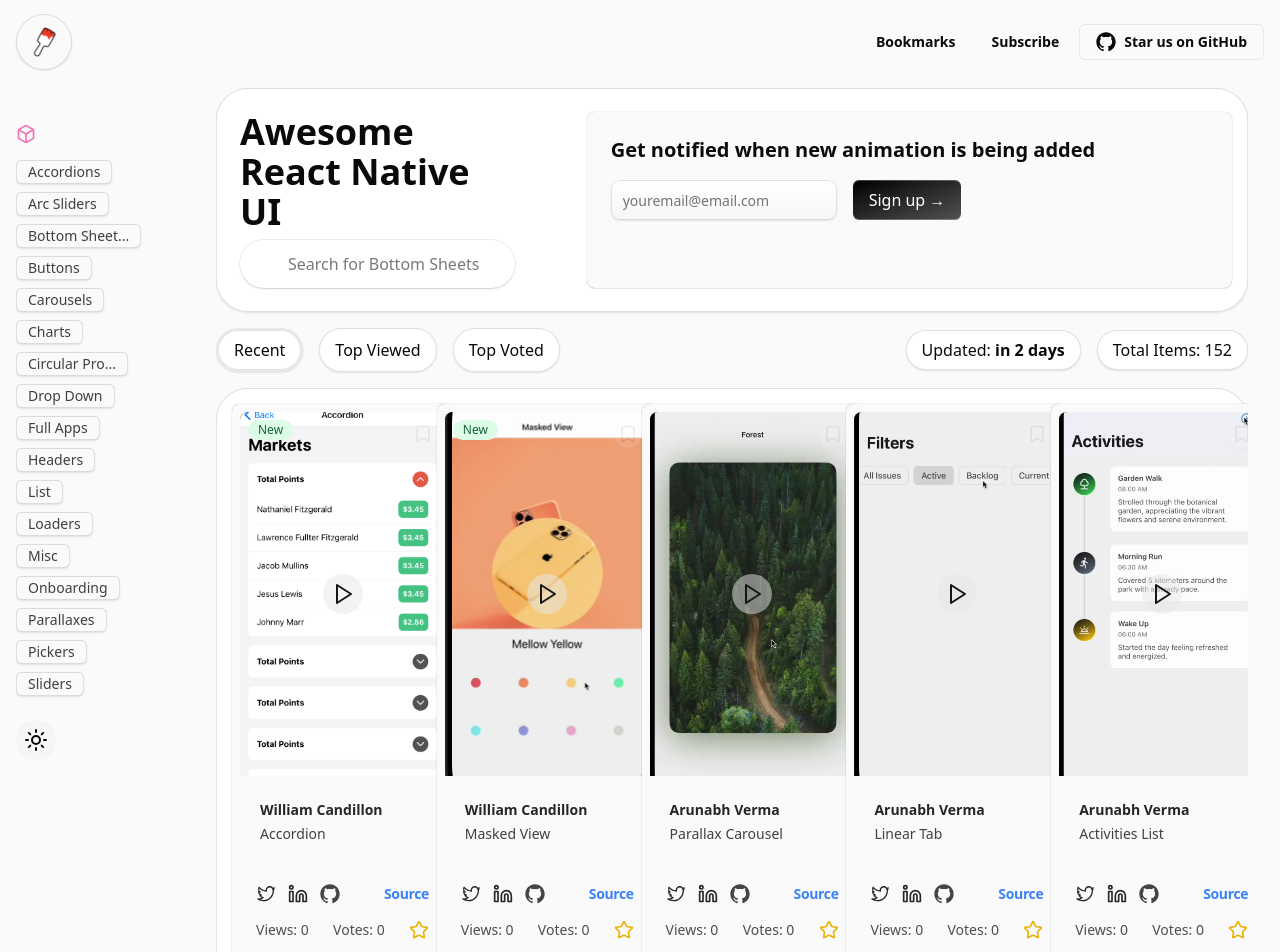
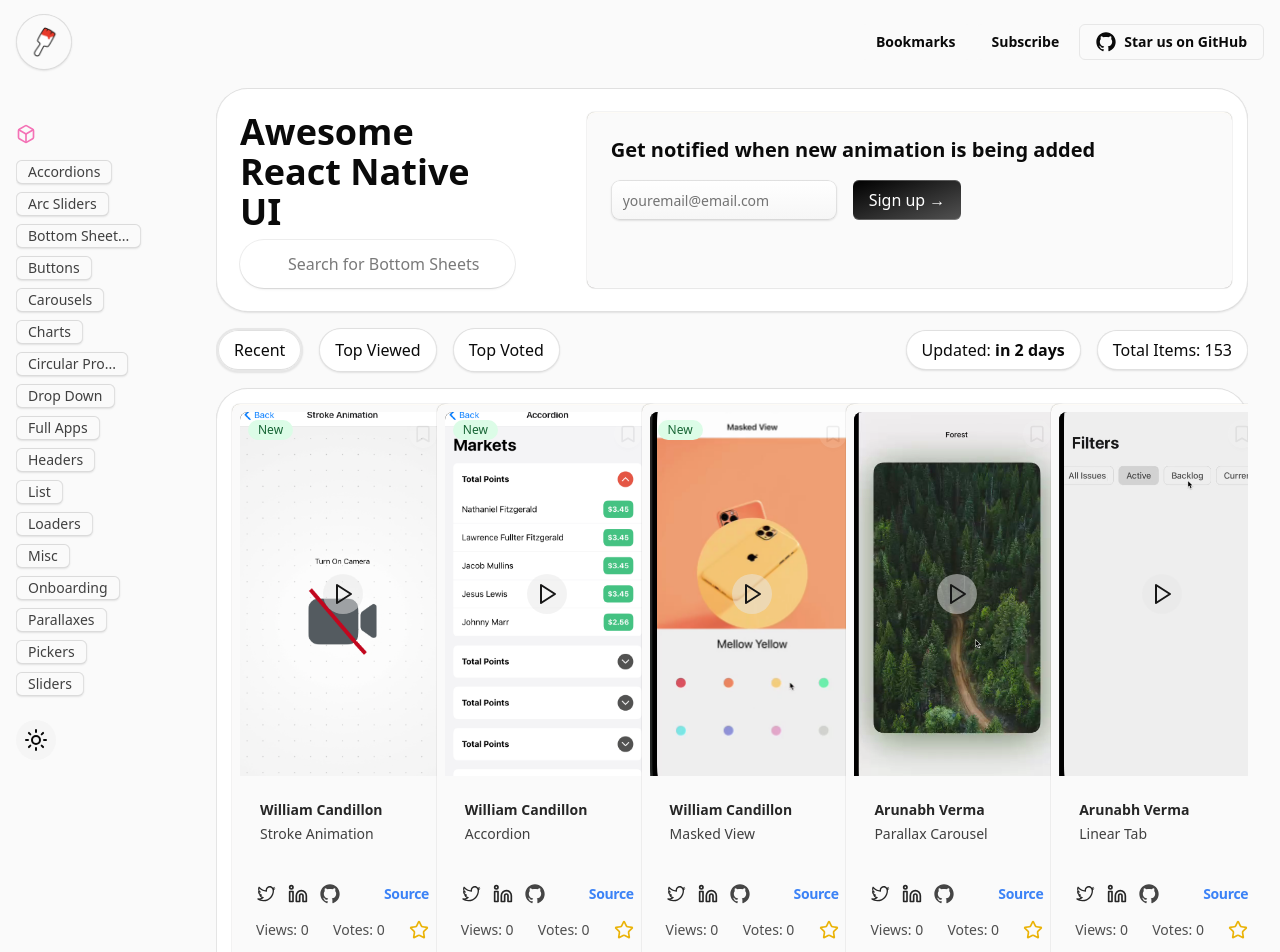
Before and after one commit to mrpmohiburrahman/awesome-react-native-ui, a Next.js app: page / in a window 1280 px wide. Shown: the top 952 px of the page. Built offline with nearby package versions, Linux system fonts and the light colour scheme; no server answers; the database is empty.

Commit message:
✨ add StrokeAnimation from William Candillon

```diff
--- a/data/misc.ts
+++ b/data/misc.ts
@@ -1,6 +1,20 @@
 import type { ItemType } from "./items"
 
 export const misc: ItemType[] = [
+  {
+    id: "01JHCZ6AAYSW466TKHCHG8774W",
+    caption: "Stroke Animation",
+    videoSrc: "demo/misc/stroke_animation_william_candillon.mp4",
+    thumbnailSrc: "thumbnails/misc/stroke_animation_william_candillon.jpg",
+    author: "William Candillon",
+    source:
+      "https://github.com/wcandillon/can-it-be-done-in-react-native/tree/master/reanimated-2/src/StrokeAnimation",
+    twitterId: "wcandillon",
+    linkedInId: "wcandillon",
+    githubId: "wcandillon",
+    category: "Misc",
+    created_at: "2025-01-12T09:58:20.649Z",
+  },
   {
     id: "01JHCYDFAR37TH8G9PQ3P734BD",
     caption: "Masked View",
--- a/scripts/lastCommitDate.json
+++ b/scripts/lastCommitDate.json
@@ -1,3 +1,3 @@
 {
-  "lastCommitDate": "2025-01-12T09:55:37.128Z"
+  "lastCommitDate": "2025-01-12T10:00:46.989Z"
 }
```
Also changed, not shown: public/thumbnails/misc/stroke_animation_william_candillon.jpg (added), 1 other file (tests, documents, lock files or other folders).
